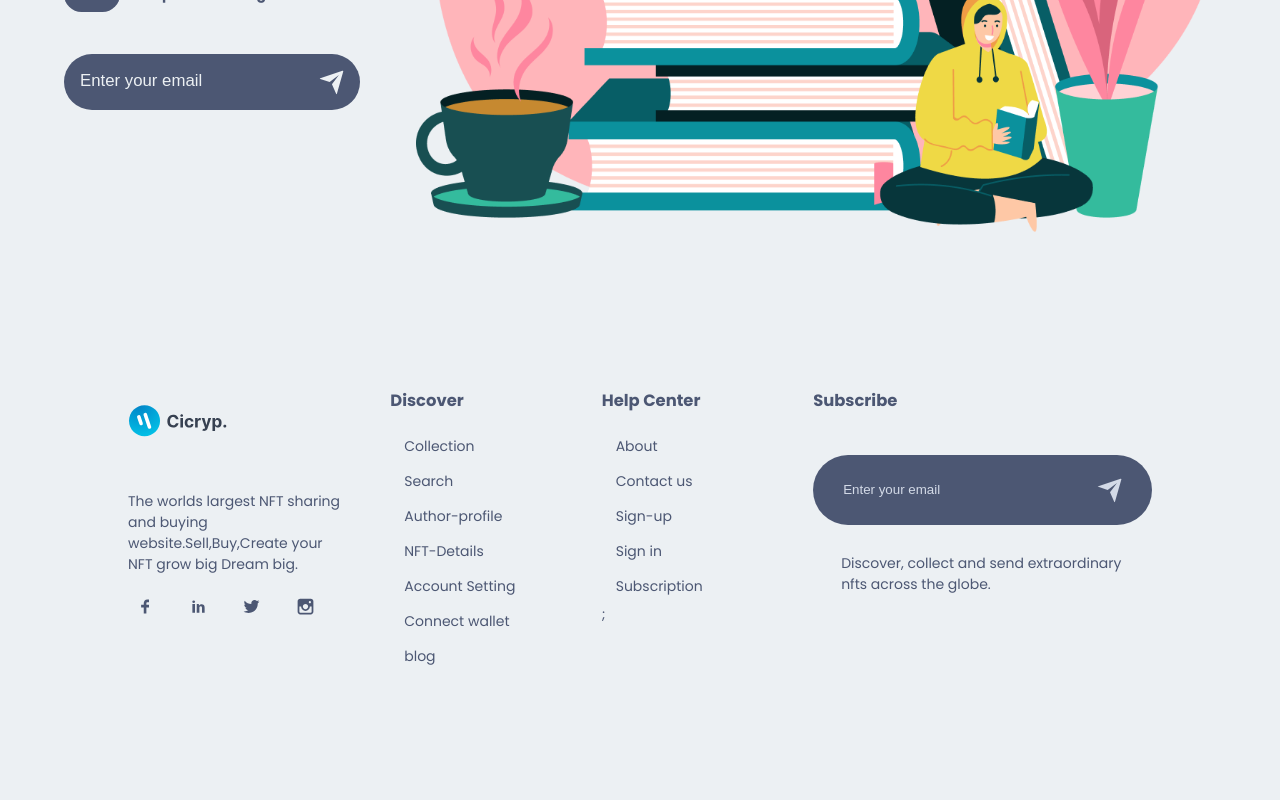
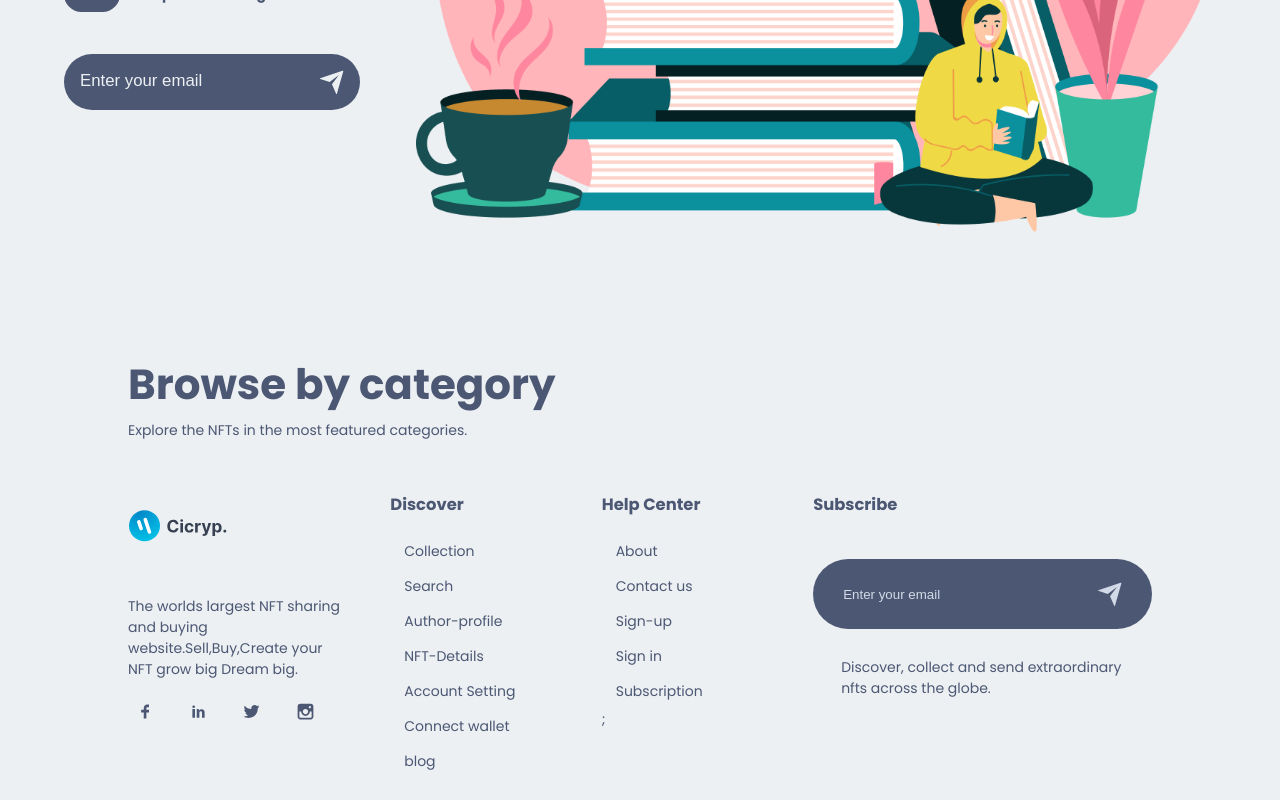
Before and after one commit to rahul12st/NFT-Marketplace, a Next.js app: page / in a window 1280 px wide. Shown: the part 3006-3806 px from the top of the page. Before the commit the page ends 3701 px from the top, so only its background shows below. Built offline with nearby package versions, Linux system fonts and the light colour scheme.

Commit message:
Added Category,Title,Filter

```diff
--- /dev/null
+++ b/components/Title/Title.jsx
@@ -0,0 +1,17 @@
+import React from "react";
+
+//INTERNAL IMPORT
+import Style from "./Title.module.css";
+
+const Title = ({ heading, paragraph }) => {
+  return (
+    <div className={Style.title}>
+      <div className={Style.title_box}>
+        <h2>{heading}</h2>
+        <p>{paragraph}</p>
+      </div>
+    </div>
+  );
+};
+
+export default Title;
--- /dev/null
+++ b/components/Title/Title.module.css
@@ -0,0 +1,26 @@
+
+
+.title{
+    width: 100%;
+}
+
+.title_box{
+    width: 80%;
+    margin: 0 auto;
+}
+
+.title_box h2{
+    font-size: 3rem;
+    line-height: 0;
+}
+
+@media screen and (min-device-width: 320px) and (max-device-width: 425px) {
+    .title_box{
+        width: 90%;
+    }
+
+    .title_box h2{
+        font-size: 1.8rem;
+        line-height: 0;
+    }
+}
--- a/pages/index.js
+++ b/pages/index.js
@@ -2,7 +2,7 @@
 
 //INTERNAL IMPORT
 import Style from "../styles/index.module.css";
-import { HeroSection,Service,BigNFTSlider,Subscribe } from "../components/componentsindex";
+import { HeroSection,Service,BigNFTSlider,Subscribe,Title } from "../components/componentsindex";
 
 const Home = () => {
   return (
@@ -11,6 +11,10 @@
       <Service />
       <BigNFTSlider />
       <Subscribe />
+      <Title
+         heading="Browse by category"
+         paragraph="Explore the NFTs in the most featured categories."
+         />
     </div>
   );
 };
```
